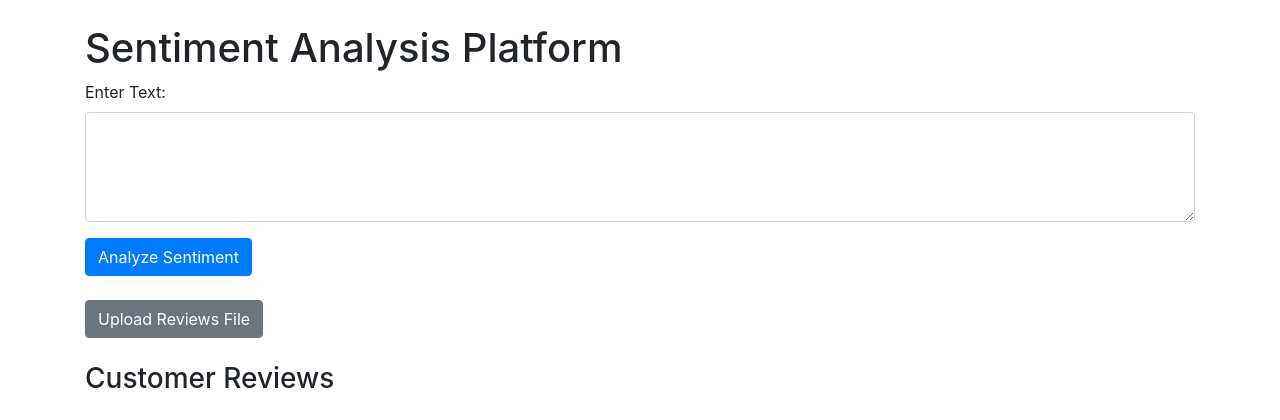
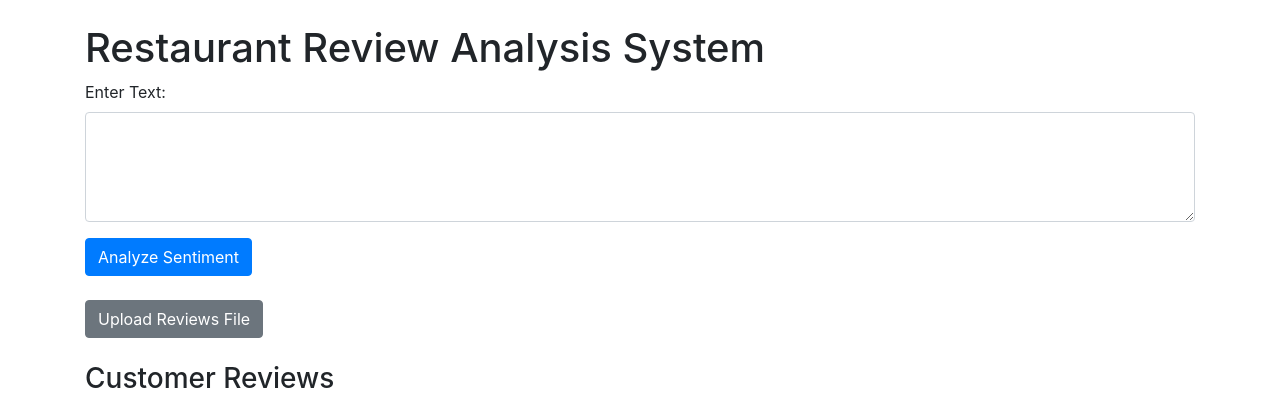
Before and after one commit to Vikranth3140/Restaurant-Review-Analysis-System, a Flask app: page / in a window 1280 px wide. Shown: the top 420 px of the page. Run offline with Flask 3, Linux system fonts and the light colour scheme; some libraries are stand-ins or nearby versions.

Commit message:
Minor Changes

```diff
--- a/templates/index.html
+++ b/templates/index.html
@@ -3,14 +3,14 @@
 <head>
     <meta charset="UTF-8">
     <meta name="viewport" content="width=device-width, initial-scale=1.0">
-    <title>Sentiment Analysis Platform</title>
+    <title>Restaurant Review Analysis System</title>
     <link href="https://maxcdn.bootstrapcdn.com/bootstrap/4.0.0/css/bootstrap.min.css" rel="stylesheet">
     <script src="https://cdn.jsdelivr.net/npm/chart.js"></script>
     <script src="https://cdn.plot.ly/plotly-latest.min.js"></script>
 </head>
 <body>
     <div class="container">
-        <h1 class="mt-4">Sentiment Analysis Platform</h1>
+        <h1 class="mt-4">Restaurant Review Analysis System</h1>
 
         <form method="post" action="/process">
             <div class="form-group">
```
Also changed, not shown: README.md, img/intro.png (deleted).
